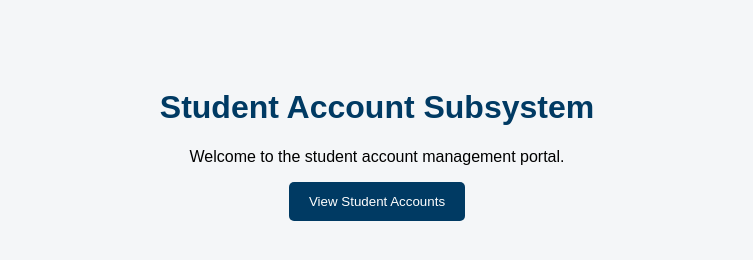
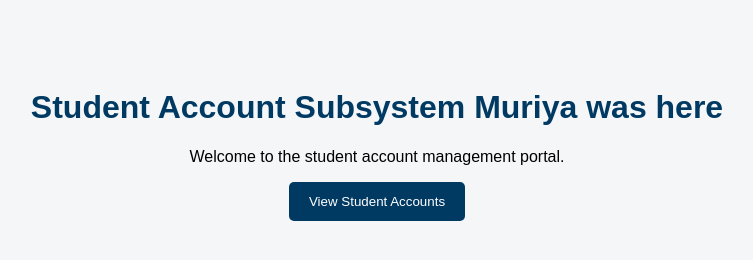
Before and after one commit to useableoyster/Team-Three-Student-Account-Subsystem, a plain HTML site: page index.html in a window 1280 px wide. Shown: the whole page, without its empty margins (263-1016 px from the left). Drawn offline with Linux system fonts and the light colour scheme.

Commit message:
Update index.html
Muriya test

```diff
--- a/index.html
+++ b/index.html
@@ -7,7 +7,7 @@
     <link rel="stylesheet" href="style.css">
 </head>
 <body>
-    <h1>Student Account Subsystem</h1>
+    <h1>Student Account Subsystem Muriya was here</h1>
     <p>Welcome to the student account management portal.</p>
 
     <button onclick="alert('Website is working!')">
```
